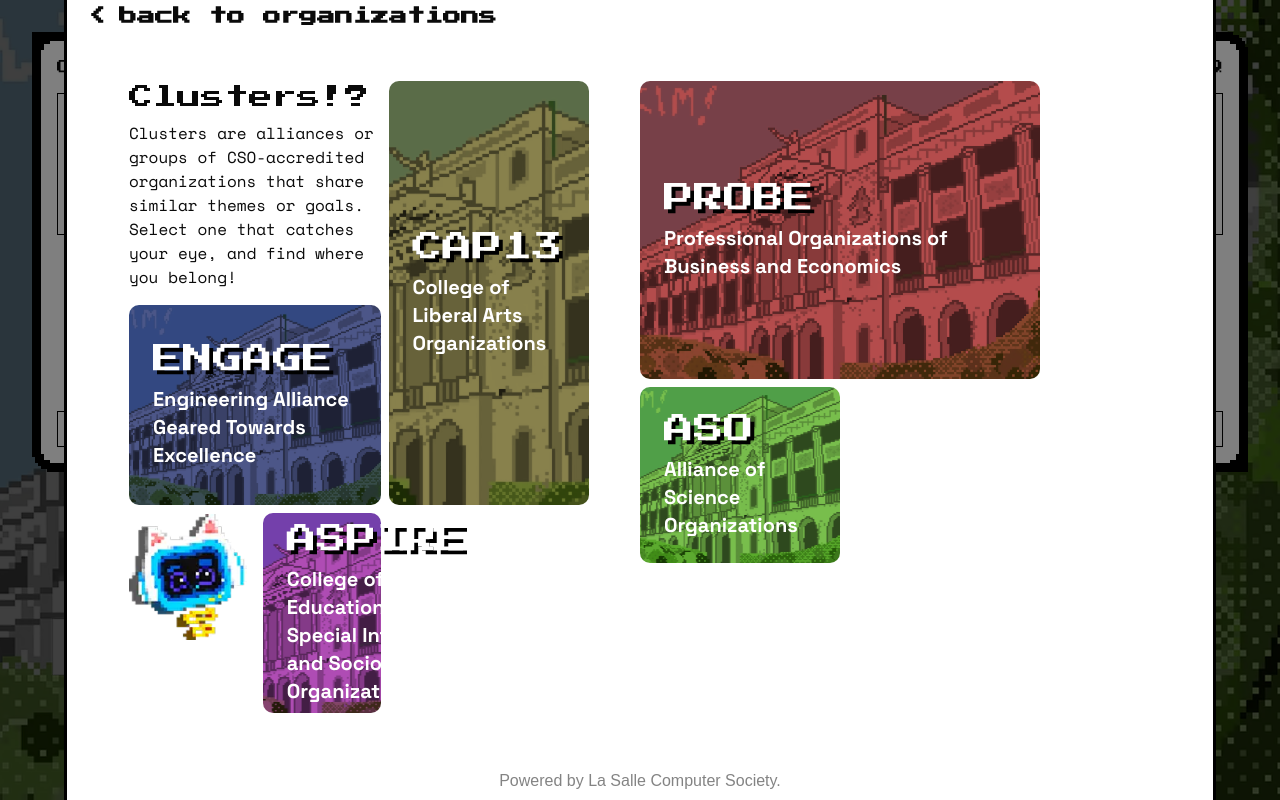
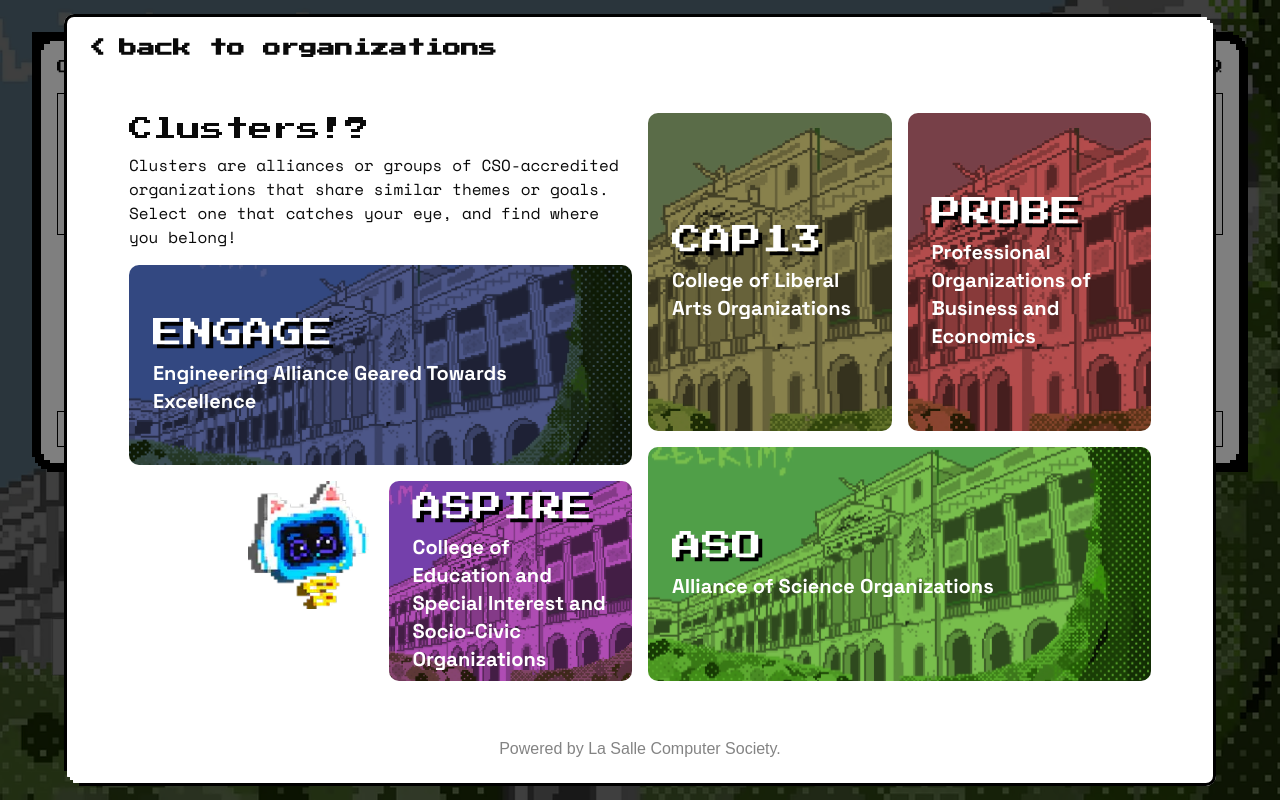
Before and after one commit to dlsu-lscs/arw-2025-web, a Next.js app: page / in a window 1280 px wide. Both pictures are taken after a click on the button "DISCOVER THE CLUSTERS". Built offline with nearby package versions, Linux system fonts and the light colour scheme; a web font is replaced by a local one.

Commit message:
feat: draft two of the grid layout

```diff
--- a/src/features/clusters/containers/cluster-modal.tsx
+++ b/src/features/clusters/containers/cluster-modal.tsx
@@ -20,12 +20,10 @@ export default function ClusterModal() {
               <CloseModal />
             </DialogTitle>
           </DialogHeader>
-          <main className="grid grid-cols-2 p-10">
-            {/* First Col, Clusters Title, Engage Card, Cap13 Card, Macky Logo, Aspire Card*/}
-            <section className="grid grid-cols-2 gap-2">
-              {/* First Row */}
+          <main className="grid grid-cols-2 p-10 gap-4">
+            {/* Left Column: Clusters, Engage, Macky & Aspire */}
             <section className="grid grid-cols-1 gap-4">
-                {/* Clusters Title */}
+              {/* Clusters Title & Description */}
               <div className="flex flex-col gap-2">
                 <h1 className="text-2xl">Clusters!?</h1>
                 <p className="font-space-mono">
@@ -36,9 +34,9 @@ export default function ClusterModal() {
               </div>
               {/* Engage Card */}
               <div>
-                  <div className="w-full h-[200px] bg-[url('/bg/st-lasalle-bg.webp')] bg-center bg-cover bg-[#010F56]/70 bg-blend-multiply flex justify-start p-6 items-center rounded-lg text-white ">
+                <div className="w-full h-[200px] bg-[url('/bg/st-lasalle-bg.webp')] bg-center bg-cover bg-[#010F56]/70 bg-blend-multiply flex justify-start p-6 items-center rounded-lg text-white">
                   <div className="flex flex-col gap-2">
-                      <h1 className="text-left  text-3xl [text-shadow:_4px_4px_0px_rgba(0,0,0,1)]">
+                    <h1 className="text-left text-3xl [text-shadow:_4px_4px_0px_rgba(0,0,0,1)]">
                       ENGAGE
                     </h1>
                     <p className="text-xl font-space-grotesk font-bold">
@@ -47,11 +45,41 @@ export default function ClusterModal() {
                   </div>
                 </div>
               </div>
+              {/* Macky Logo & Aspire Card */}
+              <div className="grid grid-cols-2 gap-4">
+                <div className="flex justify-end w-full">
+                  <Image
+                    src="/logos/macky_logo.webp"
+                    alt="macky logo"
+                    width={0}
+                    height={0}
+                    sizes="100vw"
+                    className="w-24 h-24 md:w-32 md:h-32 object-contain"
+                  />
+                </div>
+                <div>
+                  <div className="w-full h-[200px] bg-[url('/bg/st-lasalle-bg.webp')] bg-center bg-cover bg-[#8D0094]/70 bg-blend-multiply flex justify-start p-6 items-center rounded-lg text-white">
+                    <div className="flex flex-col gap-2">
+                      <h1 className="text-left text-3xl [text-shadow:_4px_4px_0px_rgba(0,0,0,1)]">
+                        ASPIRE
+                      </h1>
+                      <p className="text-xl font-space-grotesk font-bold">
+                        College of Education and Special Interest and
+                        Socio-Civic Organizations
+                      </p>
+                    </div>
+                  </div>
+                </div>
+              </div>
             </section>
+
+            {/* Right Column: CAP13 & PROBE, then ASO */}
             <section className="grid grid-cols-1 gap-4">
+              {/* CAP13 and PROBE in the same row, in their own two-column grid */}
+              <div className="grid grid-cols-2 gap-4">
                 {/* CAP13 Card */}
                 <div>
-                  <div className="w-[200px] h-full bg-[url('/bg/st-lasalle-bg.webp')] bg-center bg-cover bg-[#564C01]/70 bg-blend-multiply flex justify-start p-6 items-center rounded-lg text-white">
+                  <div className="w-full h-full bg-[url('/bg/st-lasalle-bg.webp')] bg-center bg-cover bg-[#564C01]/70 bg-blend-multiply flex justify-start p-6 items-center rounded-lg text-white">
                     <div className="flex flex-col gap-2">
                       <h1 className="text-left text-3xl [text-shadow:_4px_4px_0px_rgba(0,0,0,1)]">
                         CAP13
@@ -62,40 +90,9 @@ export default function ClusterModal() {
                     </div>
                   </div>
                 </div>
-              </section>
-              <section className="grid grid-cols-2 gap-4">
-                <div className="flex justify-end w-full">
-                  <Image
-                    src="/logos/macky_logo.webp"
-                    alt="macky logo"
-                    width={0}
-                    height={0}
-                    sizes="100vw"
-                    className="w-24 h-24 md:w-32 md:h-32 object-contain"
-                  />
-                </div>
-
-                {/* Aspire Card */}
-                <div>
-                  <div className="w-full h-[200px] bg-[url('/bg/st-lasalle-bg.webp')] bg-center bg-cover bg-[#8D0094]/70 bg-blend-multiply flex justify-start p-6 items-center rounded-lg text-white ">
-                    <div className="flex flex-col gap-2">
-                      <h1 className="text-left  text-3xl [text-shadow:_4px_4px_0px_rgba(0,0,0,1)]">
-                        ASPIRE
-                      </h1>
-                      <p className="text-xl font-space-grotesk font-bold">
-                        College of Education and Special Interest and
-                        Socio-Civic Organizations
-                      </p>
-                    </div>
-                  </div>
-                </div>
-              </section>
-            </section>
-            <section className="grid grid-cols-1 gap-2">
-              <section className="grid grid-rows-1 grid-cols-2 gap-4">
                 {/* PROBE Card */}
                 <div>
-                  <div className="w-[400px] h-full bg-[url('/bg/st-lasalle-bg.webp')] bg-center bg-cover bg-[#940000]/70 bg-blend-multiply flex justify-start p-6 items-center rounded-lg text-white">
+                  <div className="w-full h-full bg-[url('/bg/st-lasalle-bg.webp')] bg-center bg-cover bg-[#940000]/70 bg-blend-multiply flex justify-start p-6 items-center rounded-lg text-white">
                     <div className="flex flex-col gap-2">
                       <h1 className="text-left text-3xl [text-shadow:_4px_4px_0px_rgba(0,0,0,1)]">
                         PROBE
@@ -106,11 +103,10 @@ export default function ClusterModal() {
                     </div>
                   </div>
                 </div>
-              </section>
-              <section>
-                {/* ASO Card */}
+              </div>
+              {/* ASO Card below PROBE */}
               <div>
-                  <div className="w-[200px] h-full bg-[url('/bg/st-lasalle-bg.webp')] bg-center bg-cover bg-[#3FA300]/70 bg-blend-multiply flex justify-start p-6 items-center rounded-lg text-white">
+                <div className="w-full h-full bg-[url('/bg/st-lasalle-bg.webp')] bg-center bg-cover bg-[#3FA300]/70 bg-blend-multiply flex justify-start p-6 items-center rounded-lg text-white">
                   <div className="flex flex-col gap-2">
                     <h1 className="text-left text-3xl [text-shadow:_4px_4px_0px_rgba(0,0,0,1)]">
                       ASO
@@ -121,7 +117,6 @@ export default function ClusterModal() {
                   </div>
                 </div>
               </div>
-              </section>
             </section>
           </main>
           <footer className="flex justify-center">
```
Lines whose indentation alone changed are shown as unchanged.
